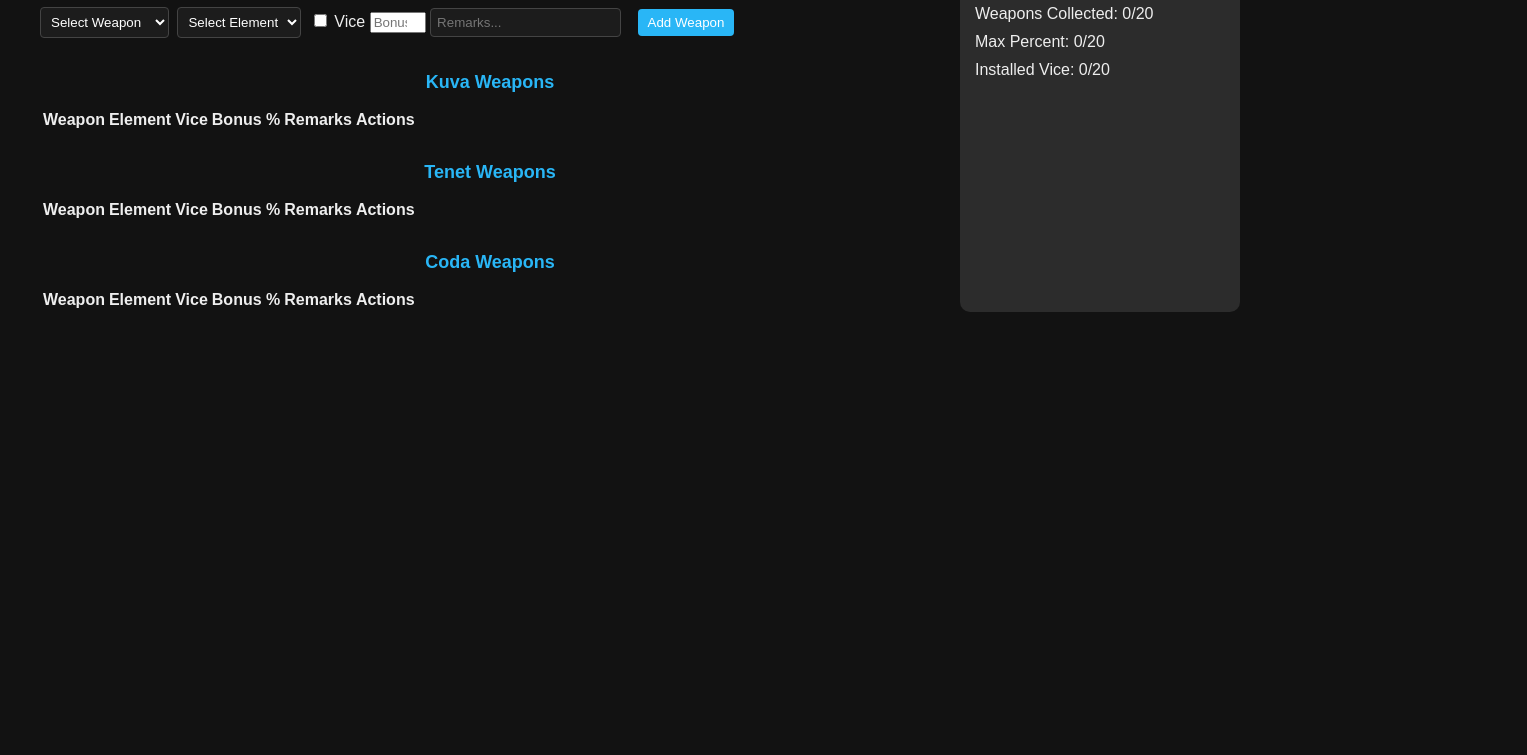
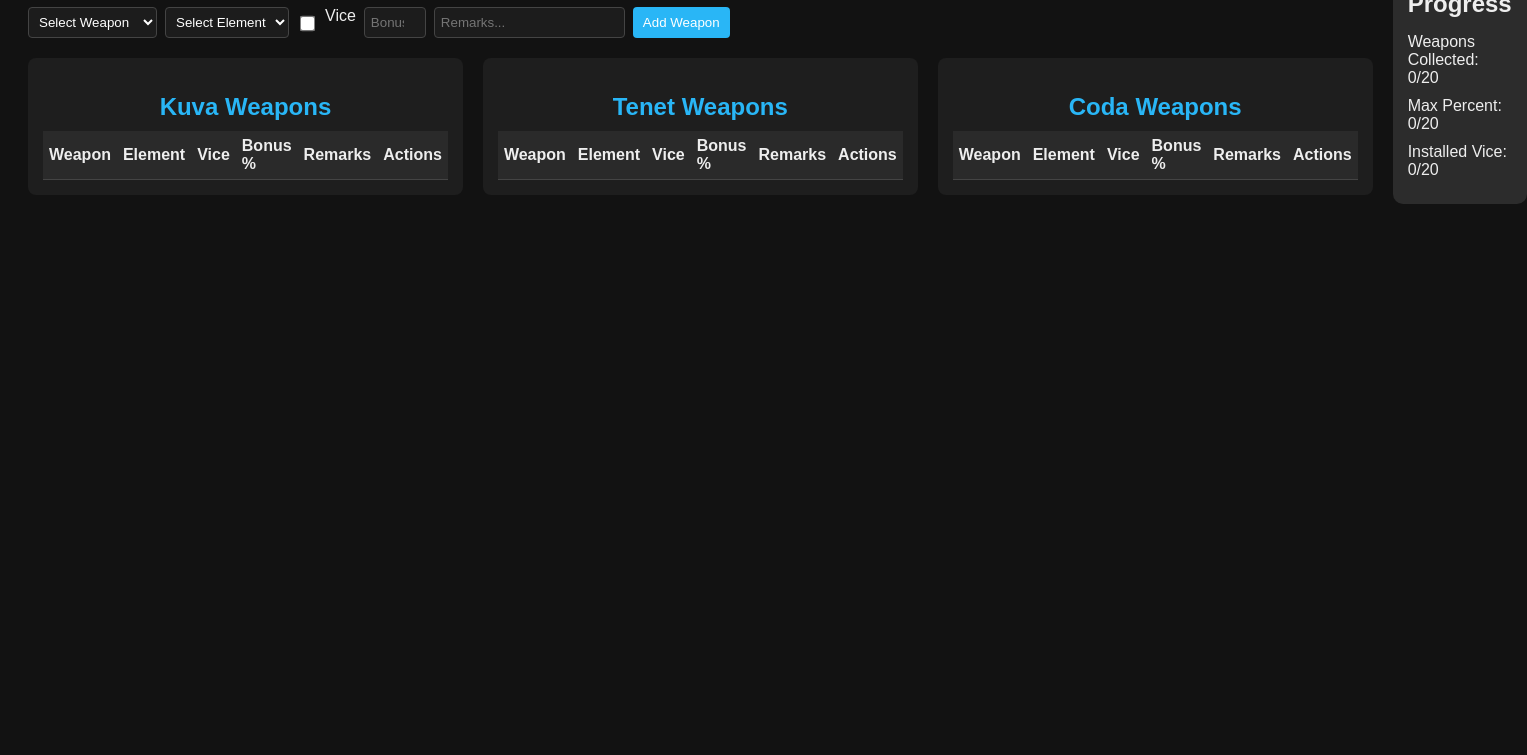
Before and after one commit to KnownTeach616/warframe-adversary-tracker, a plain HTML site: page index.html in a window 1280 px wide. Shown: the part 101-856 px from the top of the page, 1527 px wide, since content can reach past the window. Drawn offline with Linux system fonts and the light colour scheme.

Commit message:
Update style.css
style(style.css): Appled horizontal layout and table styling for weapon categories.

```diff
--- a/style.css
+++ b/style.css
@@ -1,4 +1,4 @@
-/* General Styles */
+/* General Layout */
 body {
   font-family: Arial, sans-serif;
   background-color: #121212;
@@ -14,16 +14,15 @@ body {
   display: flex;
   justify-content: space-between;
   width: 100%;
-  max-width: 1200px;
+  max-width: 1400px;
 }
 
-/* Left Section */
+/* Left and Right Sections */
 .left-section {
   flex: 1;
   margin-right: 20px;
 }
 
-/* Right Section */
 .right-section {
   width: 250px;
   background: #2c2c2c;
@@ -41,27 +40,65 @@ body {
   font-size: 16px;
 }
 
-/* Category-specific sections */
-.category-section {
-  margin-top: 30px;
+/* Weapon Form */
+.weapon-form {
+  display: flex;
+  flex-wrap: wrap;
+  gap: 8px;
+  margin-bottom: 20px;
 }
 
-.category-section h2 {
-  margin-bottom: 15px;
-  font-size: 18px;
-  text-align: center;
-  color: #29b6f6;
-}
-
-/* Weapon Form Controls */
-input[type="text"],
-select {
+.weapon-form select,
+.weapon-form input[type="text"],
+.weapon-form input[type="number"] {
   padding: 6px;
-  margin: 0 4px 4px 0;
   background-color: #1c1c1c;
   color: #fff;
   border: 1px solid #444;
   border-radius: 4px;
+}
+
+.weapon-form input[type="checkbox"] {
+  transform: scale(1.2);
+  margin-top: 5px;
+}
+
+/* Weapon Row Layout */
+.weapon-row {
+  display: flex;
+  justify-content: space-between;
+  gap: 20px;
+}
+
+/* Table Styling */
+.category-section {
+  flex: 1;
+  background-color: #1e1e1e;
+  padding: 15px;
+  border-radius: 8px;
+  overflow-x: auto;
+}
+
+.category-section h2 {
+  text-align: center;
+  color: #29b6f6;
+  margin-bottom: 10px;
+}
+
+.category-section table {
+  width: 100%;
+  border-collapse: collapse;
+}
+
+.category-section th,
+.category-section td {
+  padding: 6px;
+  text-align: left;
+  border-bottom: 1px solid #444;
+}
+
+.category-section th {
+  background-color: #2a2a2a;
 }
 
 /* Buttons */
@@ -71,7 +108,6 @@ button {
   border: none;
   color: white;
   cursor: pointer;
-  margin-left: 8px;
   border-radius: 4px;
 }
 
@@ -88,7 +124,7 @@ button:hover {
   background-color: #d32f2f;
 }
 
-/* Completed Weapon Styling */
+/* Completed Styling */
 .completed {
   text-decoration: line-through;
   color: #888;
```
